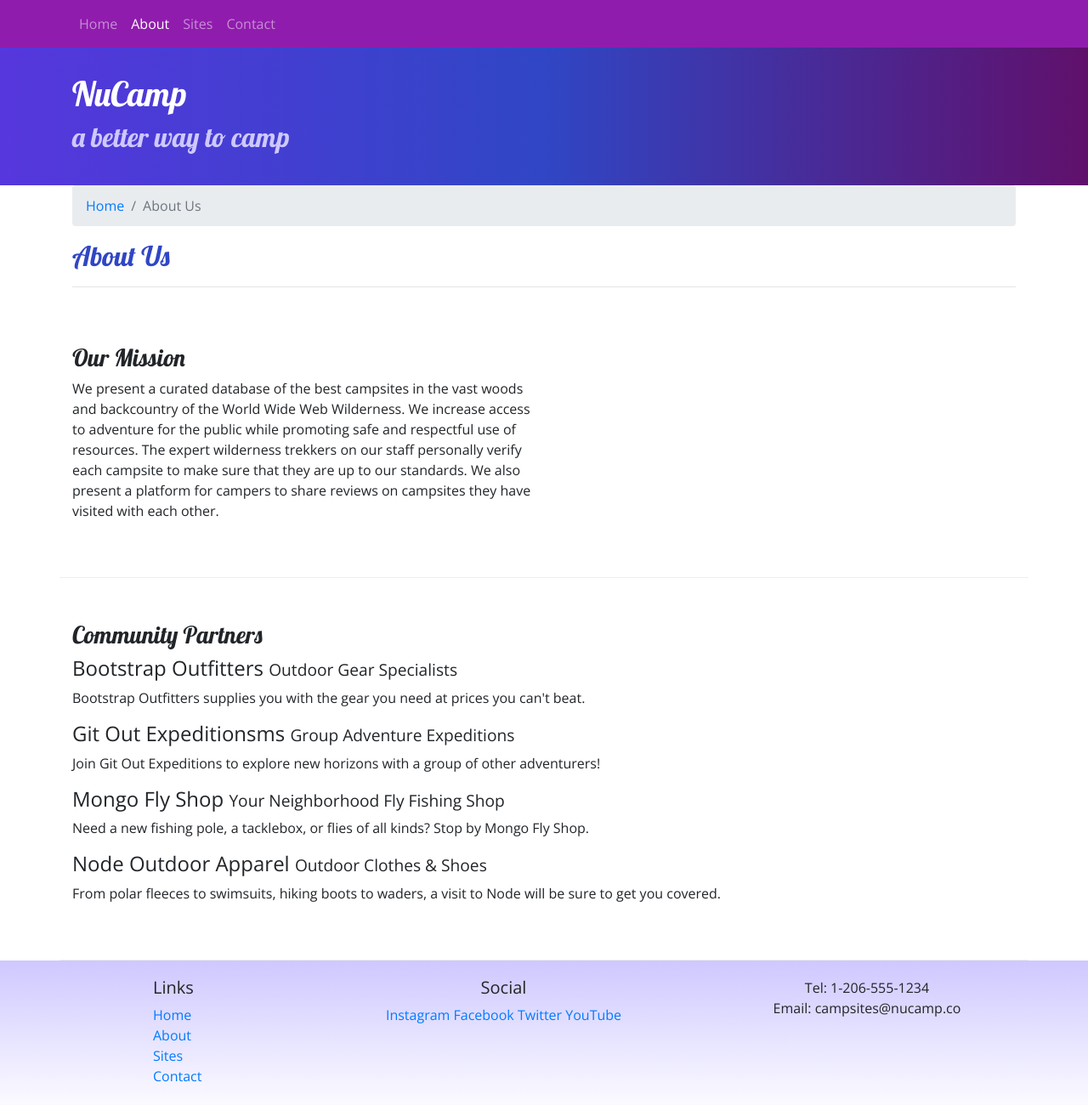
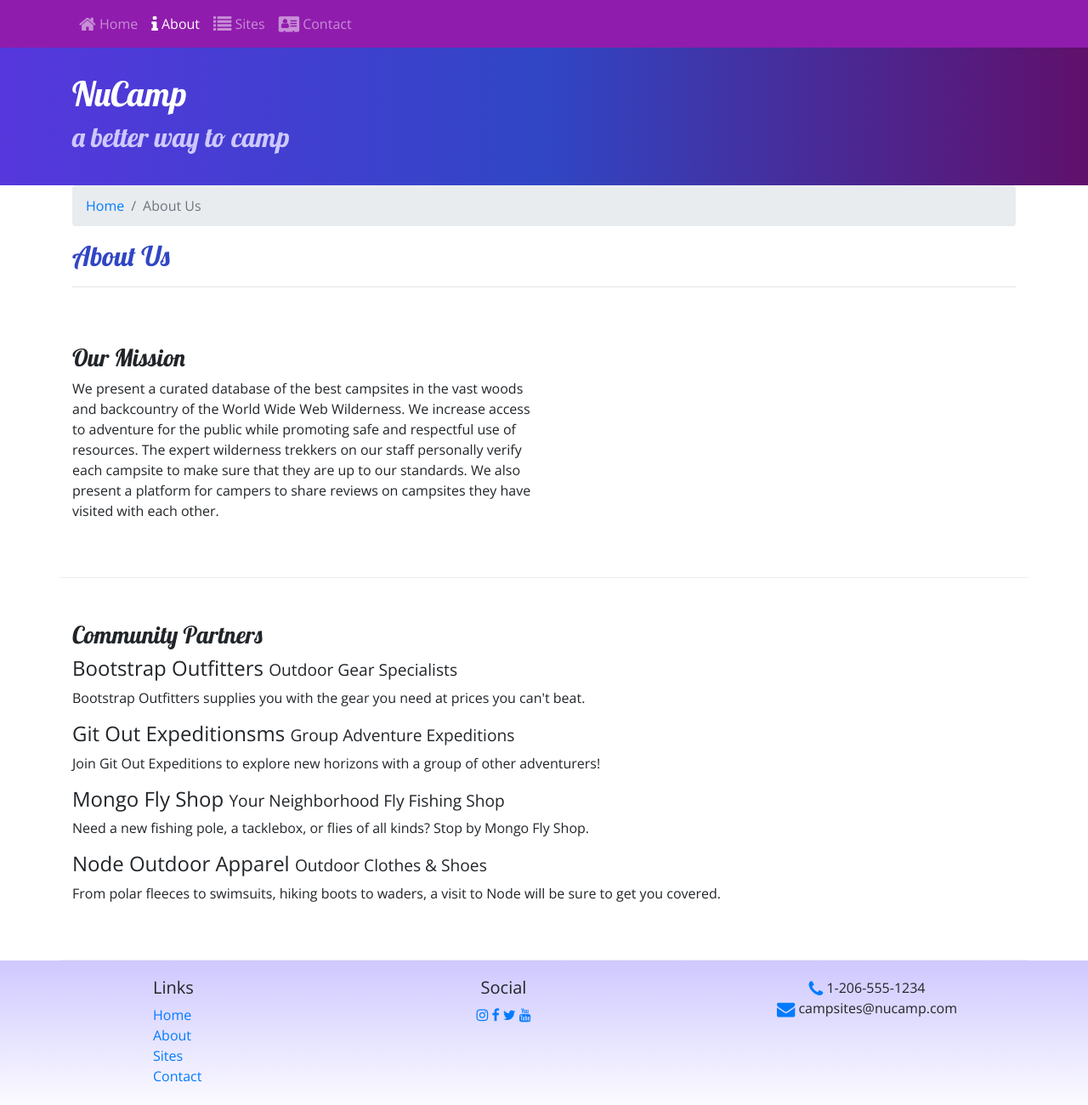
Before and after one commit to FreddieGray87/NuCamp-Project, a website: page aboutus.html in a window 1280 px wide. Shown: the whole page at 85% size. Drawn offline with nearby package versions, Linux system fonts and the light colour scheme.

Commit message:
font icons

```diff
--- a/aboutus.html
+++ b/aboutus.html
@@ -10,6 +10,7 @@
     <link rel="stylesheet" href="node_modules/bootstrap/dist/css/bootstrap.min.css" />
 
     <!-- Additional CSS must be placed after Bootstrap CSS -->
+    <link rel="stylesheet" href="node_modules/font-awesome/css/font-awesome.min.css" />
     <link rel="stylesheet" href="https://fonts.googleapis.com/css?family=Lobster|Open+Sans" />
     <link rel="stylesheet" href="css/styles.css" />
 
@@ -18,10 +19,10 @@
 <nav class="navbar navbar-expand-sm navbar-dark sticky-top">
     <div class="container">
         <ul class="navbar-nav">
-            <li class="nav-item"><a class="nav-link" href="index.html">Home</a></li>
-            <li class="nav-item active"><a class="nav-link" href="#">About</a></li>
-            <li class="nav-item"><a class="nav-link" href="#">Sites</a></li>
-            <li class="nav-item"><a class="nav-link" href="#">Contact</a></li>
+                <li class="nav-item"><a class="nav-link" href="index.html"><i class="fa fa-home fa-lg"></i> Home</a></li>
+                <li class="nav-item active"><a class="nav-link" href="#"><i class="fa fa-info fa-lg"></i> About</a></li>
+                <li class="nav-item"><a class="nav-link" href="#"><i class="fa fa-list fa-lg"></i> Sites</a></li>
+                <li class="nav-item"><a class="nav-link" href="#"><i class="fa fa-address-card fa-lg"></i> Contact</a></li>
         </ul>
     </div>
 </nav>
@@ -87,14 +88,14 @@
                 </div>
                 <div class="col-6 col-sm-5 text-center">
                     <h5>Social</h5>
-                    <a href="http://instagram.com/">Instagram</a>
-                    <a href="http://facebook.com/">Facebook</a>
-                    <a href="http://twitter.com/">Twitter</a>
-                    <a href="http://youtube.com/">YouTube</a>
+                    <a href="http://instagram.com/"><i class="fa fa-instagram"></i></a>
+                    <a href="http://facebook.com/"><i class="fa fa-facebook"></i></a>
+                    <a href="http://twitter.com/"><i class="fa fa-twitter"></i></a>
+                    <a href="http://youtube.com/"><i class="fa fa-youtube"></i></a>
                 </div>
                 <div class="col-sm-4 text-center">
-                    Tel: 1-206-555-1234<br />
-                    Email: campsites@nucamp.co
+                        <i class="fa fa-phone fa-lg text-primary"></i> 1-206-555-1234<br />
+                        <i class="fa fa-envelope fa-lg text-primary"></i> campsites@nucamp.com
                 </div>
         </div>
         </div>
```
Also changed, not shown: index.html (+1 -1 lines).
